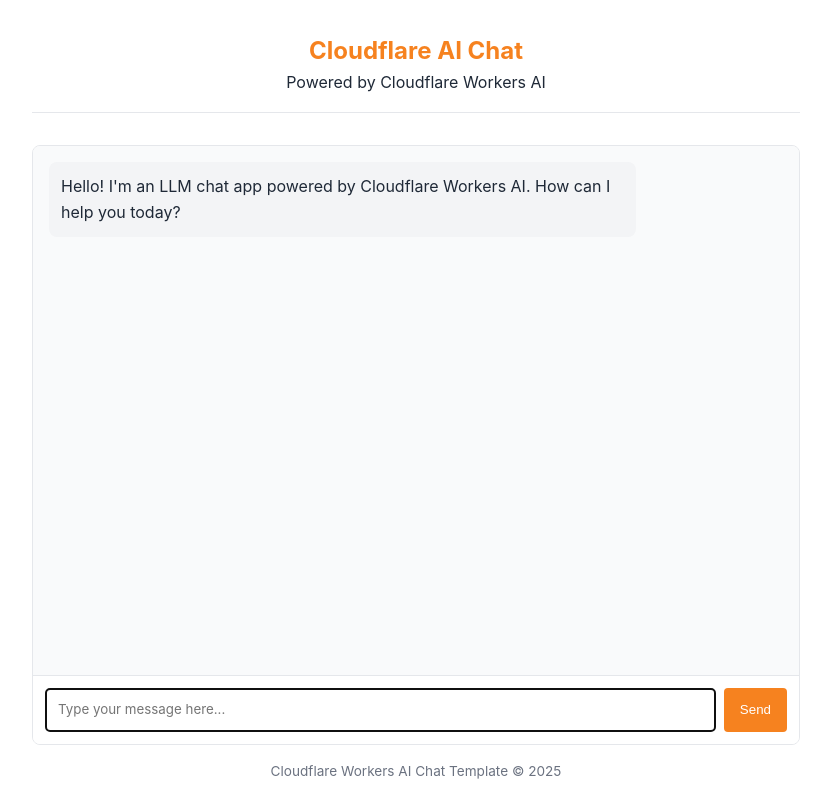
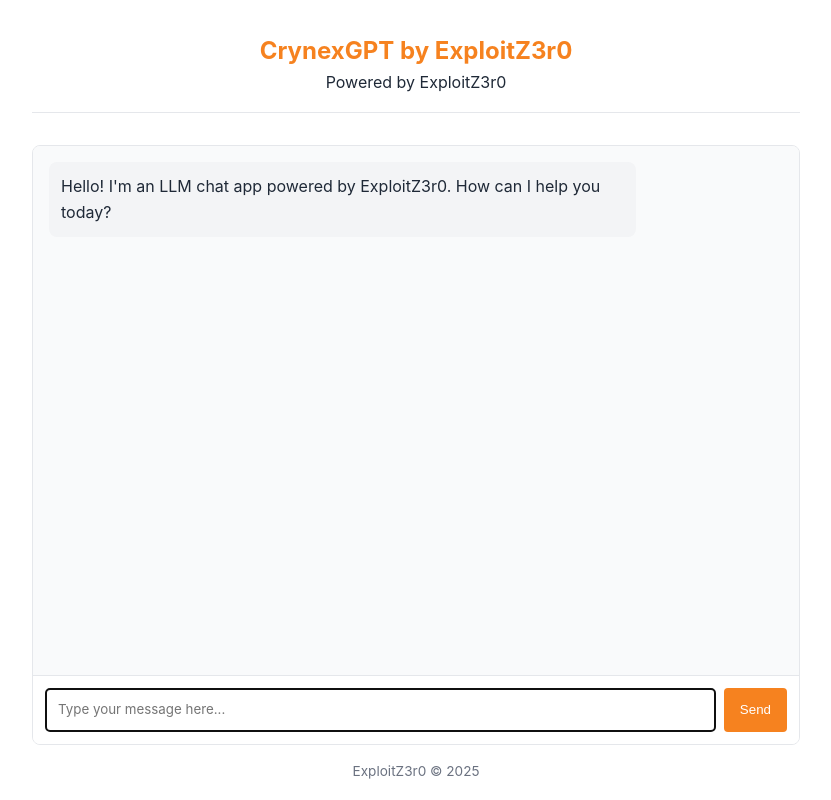
Before and after one commit to steam12345riste-source/llm-chat-app-template, a website: page public/index.html in a window 1280 px wide. Shown: the whole page, without its empty margins (224-1055 px from the left). Drawn offline with Linux system fonts and the light colour scheme.

Commit message:
Update index.html

```diff
--- a/public/index.html
+++ b/public/index.html
@@ -3,7 +3,7 @@
 	<head>
 		<meta charset="UTF-8" />
 		<meta name="viewport" content="width=device-width, initial-scale=1.0" />
-		<title>LLM Chat App</title>
+		<title>LLM Chat App by ExploitZ3r0</title>
 		<style>
 			:root {
 				--primary-color: #f6821f;
@@ -138,15 +138,15 @@
 	</head>
 	<body>
 		<header>
-			<h1>Cloudflare AI Chat</h1>
-			<p>Powered by Cloudflare Workers AI</p>
+			<h1>CrynexGPT by ExploitZ3r0</h1>
+			<p>Powered by ExploitZ3r0</p>
 		</header>
 
 		<div class="chat-container">
 			<div id="chat-messages" class="chat-messages">
 				<div class="message assistant-message">
 					<p>
-						Hello! I'm an LLM chat app powered by Cloudflare Workers AI. How can
+						Hello! I'm an LLM chat app powered by ExploitZ3r0. How can
 						I help you today?
 					</p>
 				</div>
@@ -168,7 +168,7 @@
 		</div>
 
 		<footer>
-			<p>Cloudflare Workers AI Chat Template &copy; 2025</p>
+			<p>ExploitZ3r0 &copy; 2025</p>
 		</footer>
 
 		<!-- Chat app script -->
```
